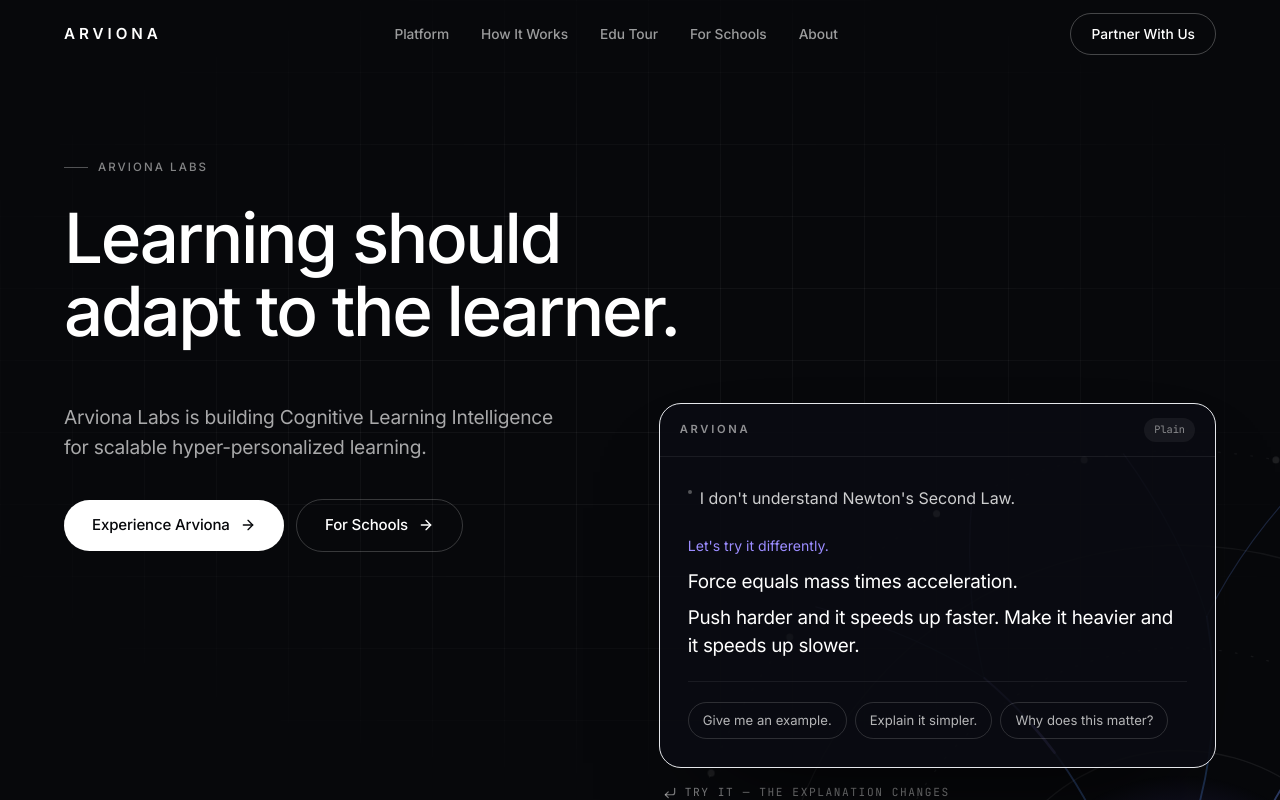
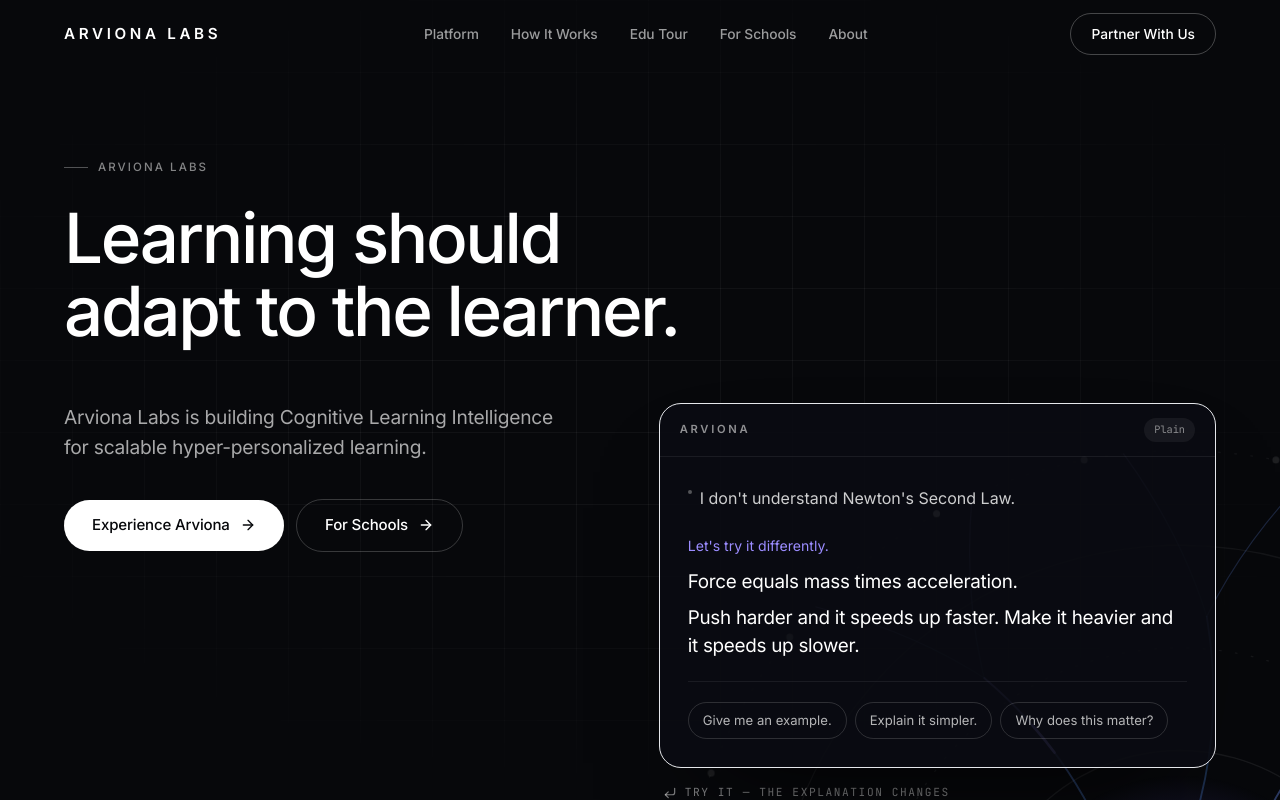
Before and after one commit to arvionalabs-debug/ARVIONALABSPVTLTDWEB, a Next.js app: page / in a window 1280 px wide. Shown: the top 800 px of the page. Built offline with nearby package versions, Linux system fonts and the light colour scheme.

Commit message:
fix(navbar): update top-left brand logo text to ARVIONA LABS

```diff
--- a/components/Navbar.tsx
+++ b/components/Navbar.tsx
@@ -55,12 +55,12 @@
         >
           <Link
             href="/"
-            className={`text-[0.95rem] font-semibold tracking-[0.26em] transition-colors duration-500 ${
+            className={`text-[0.95rem] font-semibold tracking-[0.24em] transition-colors duration-500 ${
               solid ? "text-ink" : "text-white"
             }`}
             aria-label="Arviona Labs — home"
           >
-            ARVIONA
+            ARVIONA LABS
           </Link>
 
           <div className="hidden items-center gap-1 lg:flex">
```
